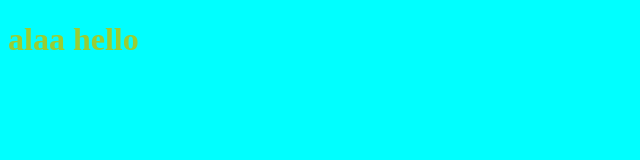
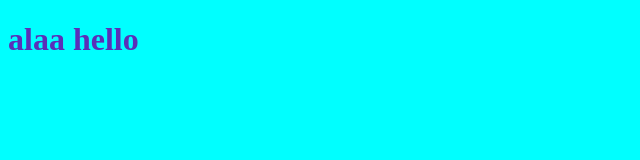
Before and after one commit to alaaMamd0uh/myproject, a plain HTML site: page index.html in a window 1280 px wide. Shown: the whole page, without its empty margins (0-640 px from the left). Drawn offline with Linux system fonts and the light colour scheme.

Commit message:
change the font color

```diff
--- a/style.css
+++ b/style.css
@@ -1,2 +1,2 @@
-h1{color: yellowgreen;}
+h1{color: rgb(90, 47, 184);}
 body{background-color: aqua;}
```
